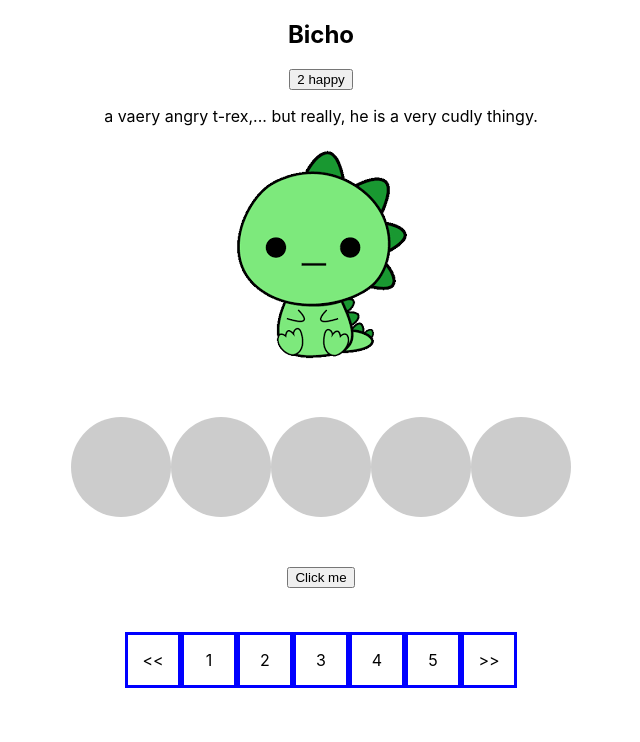
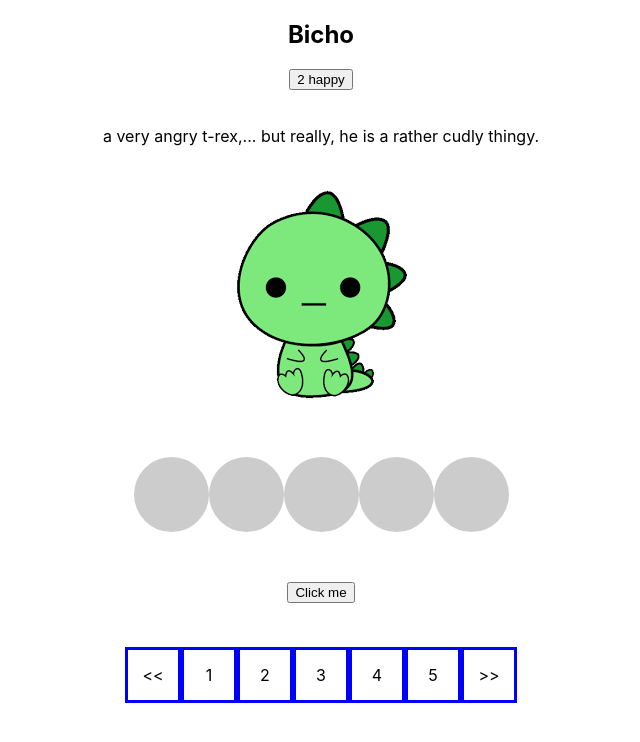
Before and after one commit to BorisMichaelRandebrock/uselessDinoApp, a React (Create React App) app: page / in a window 1280 px wide. Shown: the top 742 px of the page, without its empty margins (319-959 px from the left). Built offline with nearby package versions, Linux system fonts and the light colour scheme.

Commit message:
adjusted t-rex size & corrected row direction circeles

```diff
--- a/public/index.html
+++ b/public/index.html
@@ -24,7 +24,7 @@
       work correctly both with client-side routing and a non-root public URL.
       Learn how to configure a non-root public URL by running `npm run build`.
     -->
-    <title>React App</title>
+    <title>useless Dino App</title>
   </head>
   <body>
     <noscript>You need to enable JavaScript to run this app.</noscript>
--- a/src/App.tsx
+++ b/src/App.tsx
@@ -57,8 +57,10 @@ const App = (): JSX.Element => {
     <>
       <h2>{bicho.name}</h2>
       <button onClick={trexToHappy}> 2 happy</button>
-      <p>a vaery angry t-rex,... but really, he is a very cudly thingy.</p>
-      <img src={bicho.imageSource} alt={bicho.alternativeText} />
+      <p>a very angry t-rex,... but really, he is a rather cudly thingy.</p>
+      <div className="bichoImg">
+        <img src={bicho.imageSource} alt={bicho.alternativeText} />
+      </div>
       <section className="circles">
         <div className="circled">
           {circles.map((circle, position) => (
--- a/src/CircleStyle.css
+++ b/src/CircleStyle.css
@@ -1,6 +1,6 @@
 .circle {
-  width: 100px;
-  height: 100px;
+  width: 75px;
+  height: 75px;
   border-radius: 50%;
   background-color: #ccc;
 }
--- a/src/index.css
+++ b/src/index.css
@@ -19,11 +19,17 @@ code {
   font-family: source-code-pro, Menlo, Monaco, Consolas, "Courier New",
     monospace;
 }
+p {
+  display: flex;
+  width: auto;
+  padding: 20px;
+  text-align: center;
+}
 circle {
   background-color: #f1c231;
   border-radius: 50%;
-  width: 100px;
-  height: 100px;
+  width: 75px;
+  height: 75px;
   margin: 10px;
   transition: background-color 0.2s ease-in-out;
 }
@@ -40,7 +46,7 @@ circle {
   display: flex;
   flex-direction: row;
   align-items: center;
-  width: 500px;
+  width: 375px;
   align-content: center;
 }
 
@@ -55,7 +61,7 @@ circle {
   border-color: blue;
 }
 img {
-  max-width: 700px;
+  max-width: 450px;
 }
 .squares {
   display: flex;
@@ -63,3 +69,9 @@ img {
   flex-direction: row;
   margin-top: 44px;
 }
+.bichoImg {
+  display: flex;
+  /* max-height: 400px; */
+  /* display: flex; */
+  /* max-width: 500px; */
+}
```
